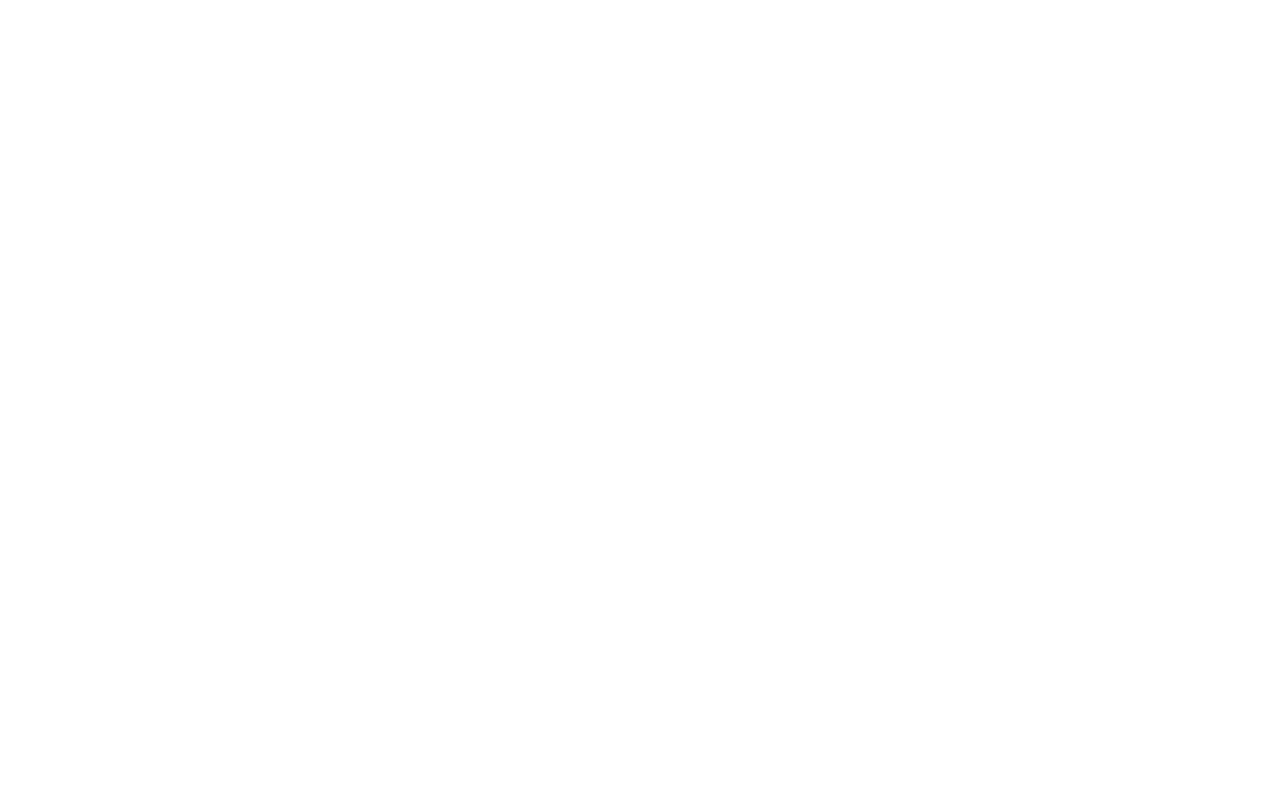
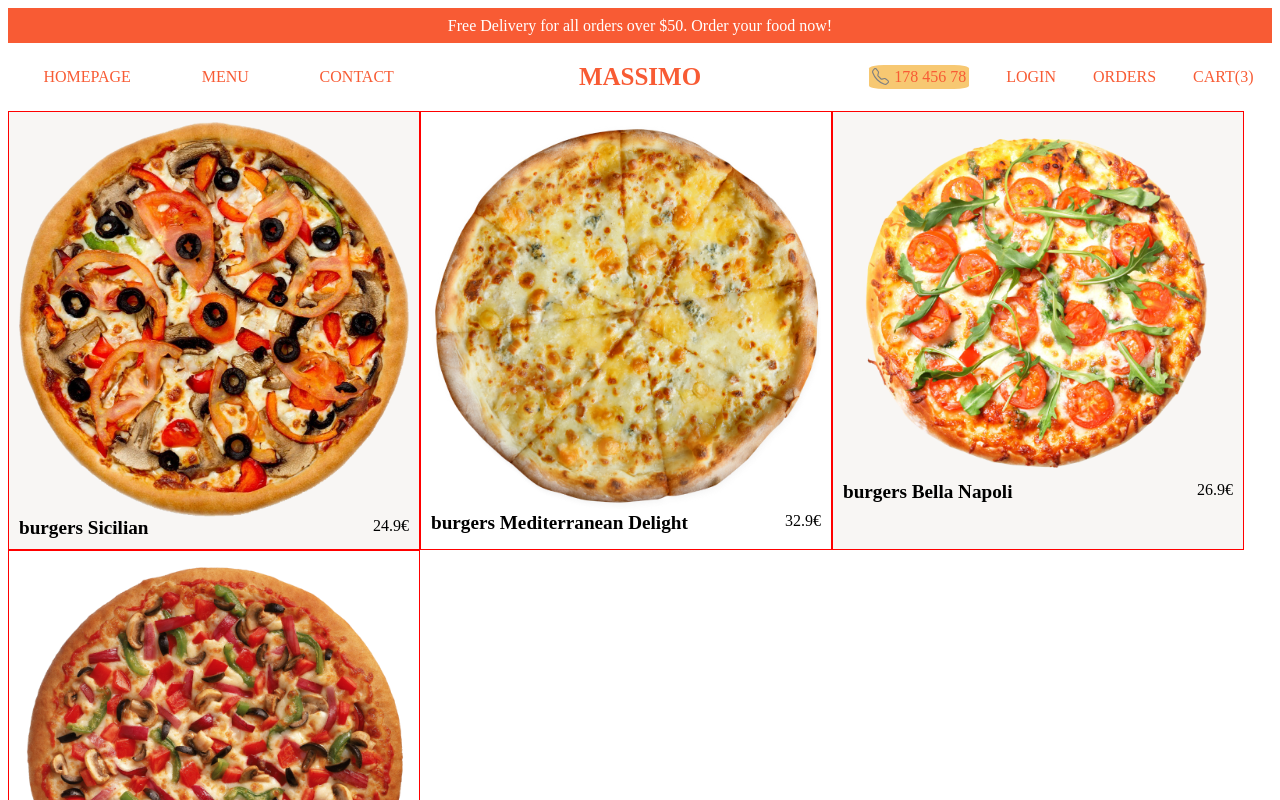
Before and after one commit to sabrinabu/restaurentapp2023, a React (Vite) app: page /menu/burgers in a window 1280 px wide. Before the commit this address had no page. Shown: the top 800 px of the page. Built offline with nearby package versions, Linux system fonts and the light colour scheme.

Commit message:
products page implemented and showed product  picture clicked on explore button

```diff
--- a/src/App.tsx
+++ b/src/App.tsx
@@ -1,6 +1,7 @@
 import { BrowserRouter, Routes, Route } from "react-router-dom";
 import Home from "./pages/home/Home";
 import Menu from "./pages/menu/Menu";
+import Category from "./pages/products/Products";
 
 function App() {
   return (
@@ -9,6 +10,7 @@
         <Routes>
           <Route path="/" element={<Home />} />
           <Route path="/menu" element={<Menu />} />
+          <Route path="/menu/:category" element={<Category />} />
         </Routes>
       </BrowserRouter>
     </>
--- a/src/components/footer/footer.scss
+++ b/src/components/footer/footer.scss
@@ -5,7 +5,6 @@
   width: 100%;
   height: 55px;
   flex-wrap: wrap;
-  position: absolute;
   left: 0;
   bottom: 0;
   right: 0;
--- a/src/components/singlemenu/singlemenu.scss
+++ b/src/components/singlemenu/singlemenu.scss
@@ -1,10 +1,12 @@
 .singlemenu {
   display: flex;
   position: relative;
+
   .img {
-    width: 310px;
+    width: 100%;
     z-index: 1;
   }
+
   .textDiv {
     z-index: 4;
     position: absolute;
@@ -36,7 +38,6 @@
       padding: 10px;
       color: black;
     }
-
     .button {
       margin: 30px 0 0 10px;
       padding: 5px;
@@ -45,7 +46,6 @@
       border-style: none;
       background-color: rgb(248, 91, 52);
     }
-
     .buttonblack {
       margin: 30px 0 0 10px;
       padding: 5px;
--- a/src/data.ts
+++ b/src/data.ts
@@ -201,14 +201,11 @@
   },
 ];
 
-
-
-
-  export const pizzas: Products = [
+export const pastas: Products = [
   {
     id: 1,
-      title: "Sicilian",
-      desc: "Ignite your taste buds with a fiery combination of spicy pepperoni, jalapeños, crushed red pepper flakes, and melted mozzarella cheese, delivering a kick with every bite.",
+    title: "Italian Pasta",
+    desc: "Pasta Ignite your taste buds with a fiery combination of spicy pepperoni, jalapeños, crushed red pepper flakes, and melted mozzarella cheese, delivering a kick with every bite.",
     img: "/temporary/p1.png",
     price: 24.9,
     options: [
@@ -228,7 +225,7 @@
   },
   {
     id: 2,
-      title: "Mediterranean Delight",
+    title: "Pasta Mediterranean Delight",
     desc: "Embark on a culinary journey with this Mediterranean-inspired creation, featuring zesty feta cheese, Kalamata olives, sun-dried tomatoes, and a sprinkle of oregano.",
     img: "/temporary/p8.png",
     price: 32.9,
@@ -249,8 +246,8 @@
   },
   {
     id: 3,
-      title: "Bella Napoli",
-      desc: "A classic Italian delight featuring a thin, crispy crust, tangy tomato sauce, fresh mozzarella, and a medley of aromatic herbs topped with lettuce, tomatoes, and a dollop of tangy mayo.",
+    title: "Pasta Bella Napoli",
+    desc: "Pasta: A classic Italian delight featuring a thin, crispy crust, tangy tomato sauce, fresh mozzarella, and a medley of aromatic herbs topped with lettuce, tomatoes, and a dollop of tangy mayo.",
     img: "/temporary/p3.png",
     price: 26.9,
     options: [
@@ -270,8 +267,8 @@
   },
   {
     id: 4,
-      title: "Pesto Primavera",
-      desc: "A classic Italian delight featuring a thin, crispy crust, tangy tomato sauce, fresh mozzarella, and a medley of aromatic herbs topped with lettuce, tomatoes, and a dollop of tangy mayo.",
+    title: "Pasta Pesto Primavera",
+    desc: "Pasta A classic Italian delight featuring a thin, crispy crust, tangy tomato sauce, fresh mozzarella, and a medley of aromatic herbs topped with lettuce, tomatoes, and a dollop of tangy mayo.",
     img: "/temporary/p10.png",
     price: 28.9,
     options: [
@@ -291,8 +288,8 @@
   },
   {
     id: 5,
-      title: "Veggie Supreme",
-      desc: "A classic Italian delight featuring a thin, crispy crust, tangy tomato sauce, fresh mozzarella, and a medley of aromatic herbs topped with lettuce, tomatoes, and a dollop of tangy mayo.",
+    title: "Pasta Veggie Supreme",
+    desc: "Pasta A classic Italian delight featuring a thin, crispy crust, tangy tomato sauce, fresh mozzarella, and a medley of aromatic herbs topped with lettuce, tomatoes, and a dollop of tangy mayo.",
     img: "/temporary/p11.png",
     price: 24.9,
     options: [
@@ -312,10 +309,204 @@
   },
   {
     id: 6,
-      title: "Four Cheese Fantasy",
-      desc: "Experience pure cheesy bliss with a melty blend of mozzarella, cheddar, provolone, and Parmesan cheeses, creating a rich and indulgent pizza experience.",
+    title: "Pasta Four Cheese Fantasy",
+    desc: "Pasta Experience pure cheesy bliss with a melty blend of mozzarella, cheddar, provolone, and Parmesan cheeses, creating a rich and indulgent pizza experience.",
     img: "/temporary/p12.png",
     price: 22.9,
+    options: [
+      {
+        title: "Small",
+        additionalPrice: 0,
+      },
+      {
+        title: "Medium",
+        additionalPrice: 4,
+      },
+      {
+        title: "Large",
+        additionalPrice: 6,
+      },
+    ],
+  },
+];
+
+export const burgers: Products = [
+  {
+    id: 1,
+    title: "burgers Sicilian",
+    desc: "burgers Ignite your taste buds with a fiery combination of spicy pepperoni, jalapeños, crushed red pepper flakes, and melted mozzarella cheese, delivering a kick with every bite.",
+    img: "/temporary/p1.png",
+    price: 24.9,
+    options: [
+      {
+        title: "Small",
+        additionalPrice: 0,
+      },
+      {
+        title: "Medium",
+        additionalPrice: 4,
+      },
+      {
+        title: "Large",
+        additionalPrice: 6,
+      },
+    ],
+  },
+  {
+    id: 2,
+    title: "burgers Mediterranean Delight",
+    desc: "burgers Embark on a culinary journey with this Mediterranean-inspired creation, featuring zesty feta cheese, Kalamata olives, sun-dried tomatoes, and a sprinkle of oregano.",
+    img: "/temporary/p8.png",
+    price: 32.9,
+    options: [
+      {
+        title: "Small",
+        additionalPrice: 0,
+      },
+      {
+        title: "Medium",
+        additionalPrice: 4,
+      },
+      {
+        title: "Large",
+        additionalPrice: 6,
+      },
+    ],
+  },
+  {
+    id: 3,
+    title: "burgers Bella Napoli",
+    desc: "burgers A classic Italian delight featuring a thin, crispy crust, tangy tomato sauce, fresh mozzarella, and a medley of aromatic herbs topped with lettuce, tomatoes, and a dollop of tangy mayo.",
+    img: "/temporary/p3.png",
+    price: 26.9,
+    options: [
+      {
+        title: "Small",
+        additionalPrice: 0,
+      },
+      {
+        title: "Medium",
+        additionalPrice: 4,
+      },
+      {
+        title: "Large",
+        additionalPrice: 6,
+      },
+    ],
+  },
+  {
+    id: 4,
+    title: "burgers Pesto Primavera",
+    desc: "burgers A classic Italian delight featuring a thin, crispy crust, tangy tomato sauce, fresh mozzarella, and a medley of aromatic herbs topped with lettuce, tomatoes, and a dollop of tangy mayo.",
+    img: "/temporary/p10.png",
+    price: 28.9,
+    options: [
+      {
+        title: "Small",
+        additionalPrice: 0,
+      },
+      {
+        title: "Medium",
+        additionalPrice: 4,
+      },
+      {
+        title: "Large",
+        additionalPrice: 6,
+      },
+    ],
+  },
+];
+export const pizzas: Products = [
+  {
+    id: 1,
+    title: "pizzas Sicilian",
+    desc: "pizzas Ignite your taste buds with a fiery combination of spicy pepperoni, jalapeños, crushed red pepper flakes, and melted mozzarella cheese, delivering a kick with every bite.",
+    img: "/temporary/p1.png",
+    price: 24.9,
+    options: [
+      {
+        title: "Small",
+        additionalPrice: 0,
+      },
+      {
+        title: "Medium",
+        additionalPrice: 4,
+      },
+      {
+        title: "Large",
+        additionalPrice: 6,
+      },
+    ],
+  },
+  {
+    id: 2,
+    title: "pizzas Mediterranean Delight",
+    desc: "pizzas Embark on a culinary journey with this Mediterranean-inspired creation, featuring zesty feta cheese, Kalamata olives, sun-dried tomatoes, and a sprinkle of oregano.",
+    img: "/temporary/p8.png",
+    price: 32.9,
+    options: [
+      {
+        title: "Small",
+        additionalPrice: 0,
+      },
+      {
+        title: "Medium",
+        additionalPrice: 4,
+      },
+      {
+        title: "Large",
+        additionalPrice: 6,
+      },
+    ],
+  },
+  {
+    id: 3,
+    title: "pizzas Bella Napoli",
+    desc: "pizzas A classic Italian delight featuring a thin, crispy crust, tangy tomato sauce, fresh mozzarella, and a medley of aromatic herbs topped with lettuce, tomatoes, and a dollop of tangy mayo.",
+    img: "/temporary/p3.png",
+    price: 26.9,
+    options: [
+      {
+        title: "Small",
+        additionalPrice: 0,
+      },
+      {
+        title: "Medium",
+        additionalPrice: 4,
+      },
+      {
+        title: "Large",
+        additionalPrice: 6,
+      },
+    ],
+  },
+  {
+    id: 4,
+    title: "pizzas Pesto Primavera",
+    desc: "pizzas A classic Italian delight featuring a thin, crispy crust, tangy tomato sauce, fresh mozzarella, and a medley of aromatic herbs topped with lettuce, tomatoes, and a dollop of tangy mayo.",
+    img: "/temporary/p10.png",
+    price: 28.9,
+    options: [
+      {
+        title: "Small",
+        additionalPrice: 0,
+      },
+      {
+        title: "Medium",
+        additionalPrice: 4,
+      },
+      {
+        title: "Large",
+        additionalPrice: 6,
+      },
+    ],
+  },
+  {
+    id: 5,
+    title: "pizzas Veggie Supreme",
+    desc: "pizzas A classic Italian delight featuring a thin, crispy crust, tangy tomato sauce, fresh mozzarella, and a medley of aromatic herbs topped with lettuce, tomatoes, and a dollop of tangy mayo.",
+    img: "/temporary/p11.png",
+    price: 24.9,
     options: [
       {
         title: "Small",
@@ -355,7 +546,6 @@
   ],
 };
 
-
 type Menu = {
   id: number;
   slug: string;
--- /dev/null
+++ b/src/pages/products/Products.tsx
@@ -0,0 +1,42 @@
+import { useLocation } from "react-router-dom";
+import Banner from "../../components/banner/Banner";
+import Footer from "../../components/footer/Footer";
+import Navbar from "../../components/navbar/Navbar";
+import { pastas, pizzas, burgers } from "../../data";
+import "./products.scss";
+
+export default function Category() {
+  const location = useLocation();
+  const producttype = location.pathname.split("/")[2];
+  // we will implement it to lazy load later
+  const getCategory = (productType) => {
+    if (productType === "pastas") return pastas;
+    else if (productType === "pizzas") return pizzas;
+    else if (productType === "burgers") return burgers;
+  };
+  const products = getCategory(producttype);
+
+  return (
+    <div className="category">
+      <Banner />
+      <Navbar />
+      <div className="wrapper">
+        {products?.map((product) => (
+          <div
+            className="product"
+            style={{
+              backgroundColor: product.id % 2 ? "rgb(248, 246, 244)" : "",
+            }}
+          >
+            <img className="img" src={product.img} />
+            <div className="lowerblock">
+              <span className="name">{product.title}</span>
+              <span className="price">{product.price}€</span>
+            </div>
+          </div>
+        ))}
+      </div>
+      <Footer />
+    </div>
+  );
+}
--- /dev/null
+++ b/src/pages/products/products.scss
@@ -0,0 +1,28 @@
+.category {
+  .wrapper {
+    display: flex;
+    flex-wrap: wrap;
+
+    .product {
+      display: flex;
+      flex-direction: column;
+      border: 1px solid red;
+      padding: 10px;
+      .img {
+        width: 390px;
+      }
+      .lowerblock {
+        display: flex;
+        justify-content: space-between;
+
+        .name {
+          font-size: larger;
+          font-weight: 600;
+        }
+        .price {
+          font-weight: 500;
+        }
+      }
+    }
+  }
+}
```
Also changed, not shown: src/components/singlemenu/Singlemenu.tsx (+13 -5 lines). Lines whose indentation alone changed are shown as unchanged.
